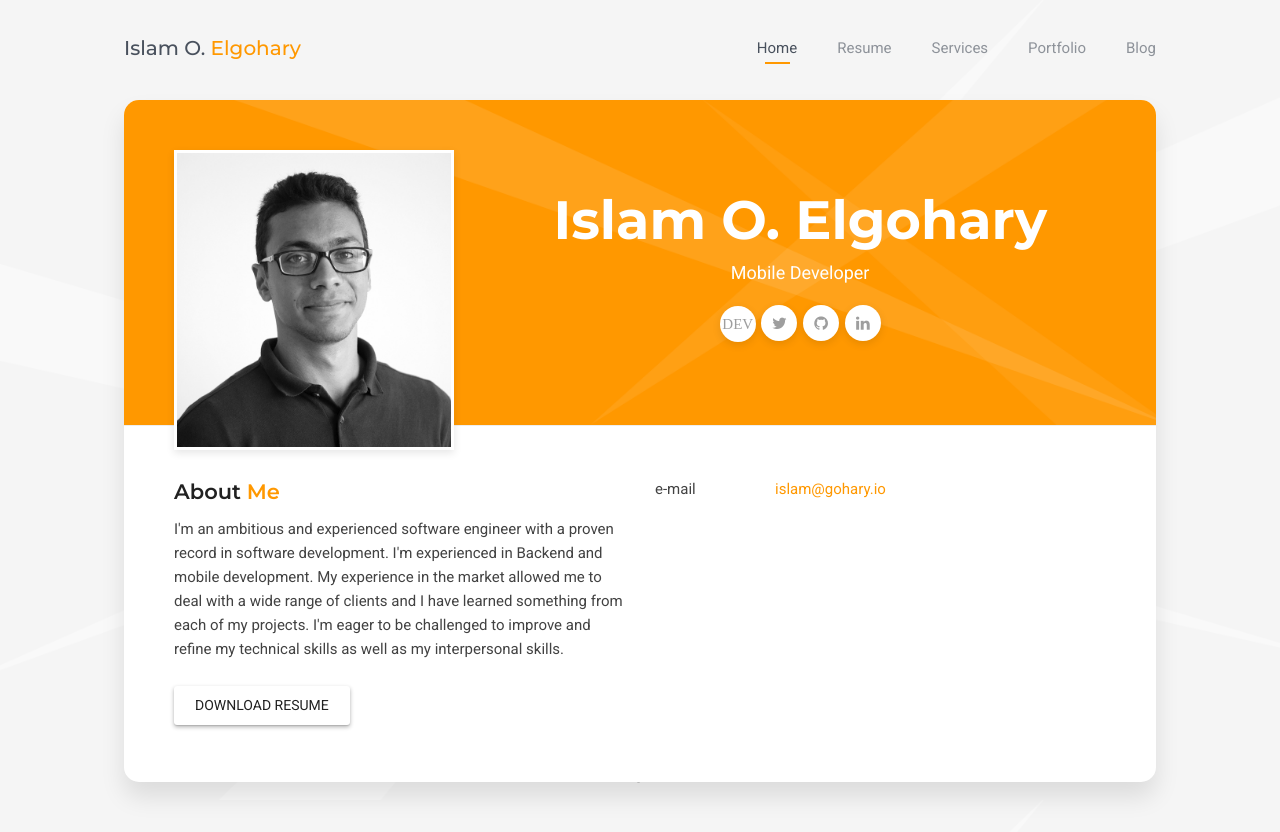
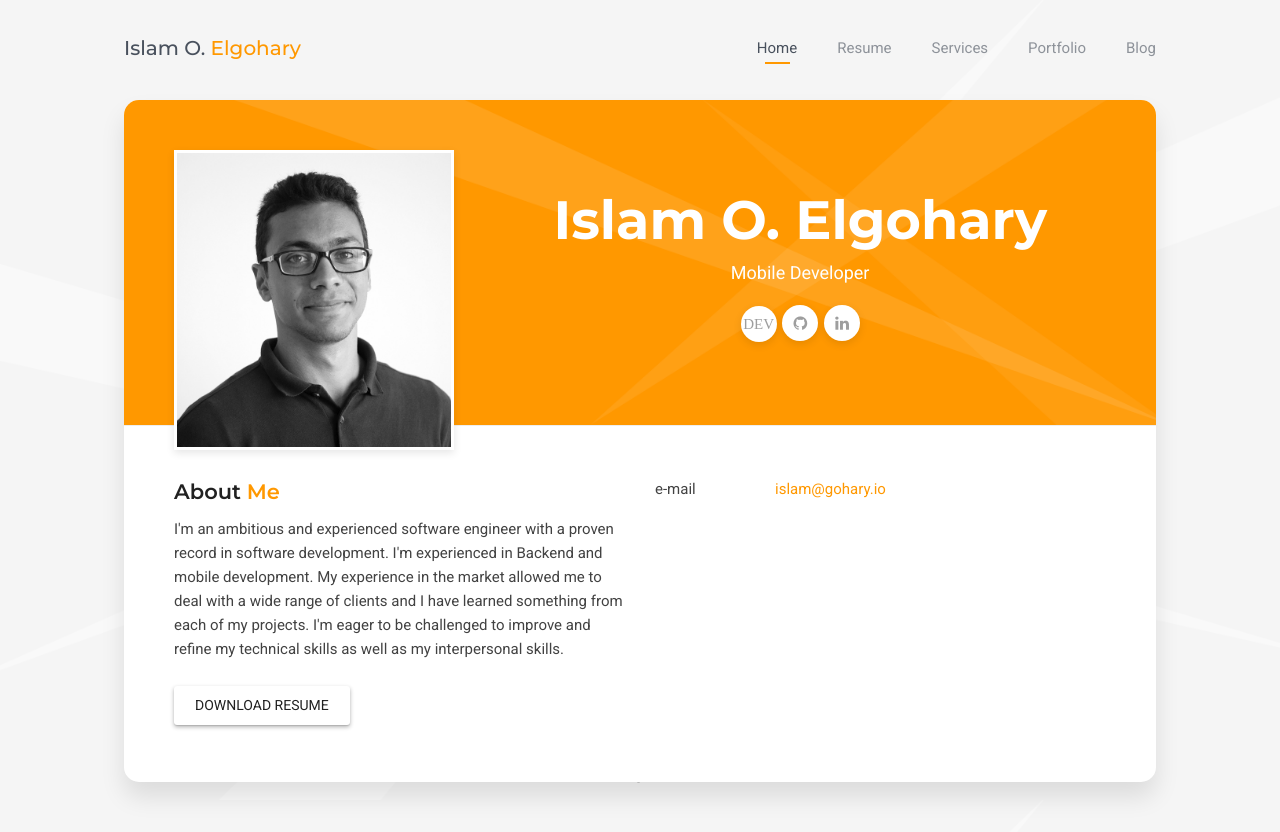
Before and after one commit to IElgohary/ielgohary.github.io, a plain HTML site: page index.html in a window 1280 px wide. Drawn offline with Linux system fonts and the light colour scheme.

Commit message:
removed twitter link

```diff
--- a/index.html
+++ b/index.html
@@ -149,7 +149,7 @@
                       <div class="social-links">
                         <!-- <a href="https://www.facebook.com/islam.osama.100" target="_blank"><i class="fa fa-facebook"></i></a> -->
                         <a href="https://dev.to/ielgohary" target="_blank"><p class="fa dev">DEV</p></a>
-                        <a href="https://twitter.com/gohary_io" target="_blank"><i class="fa fa-twitter"></i></a>
+                        <!-- <a href="https://twitter.com/gohary_io" target="_blank"><i class="fa fa-twitter"></i></a> -->
                         <a href="https://github.com/ielgohary" target="_blank"><i class="fa fa-github"></i></a>
                         <a href="https://www.linkedin.com/in/islamelgohary/" target="_blank"><i class="fa fa-linkedin"></i></a>
                       </div>
```
